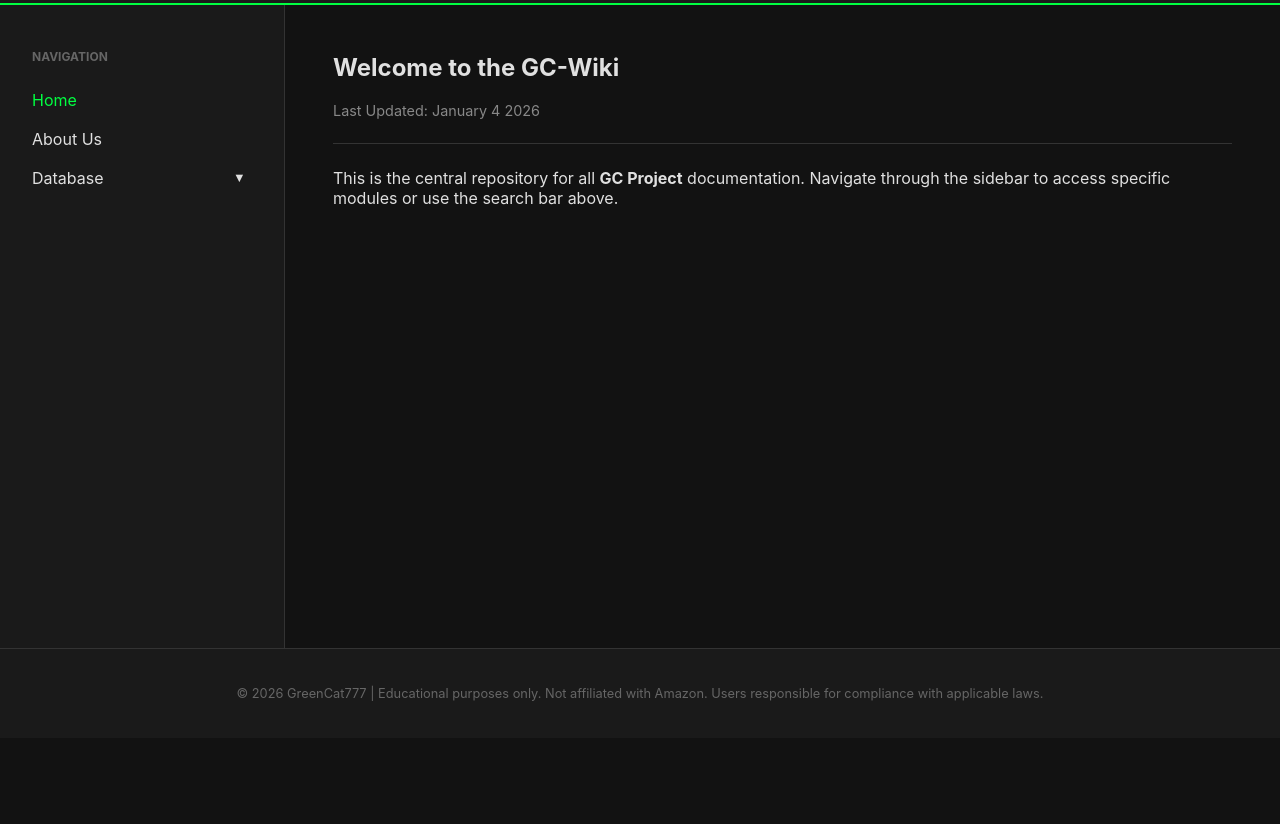
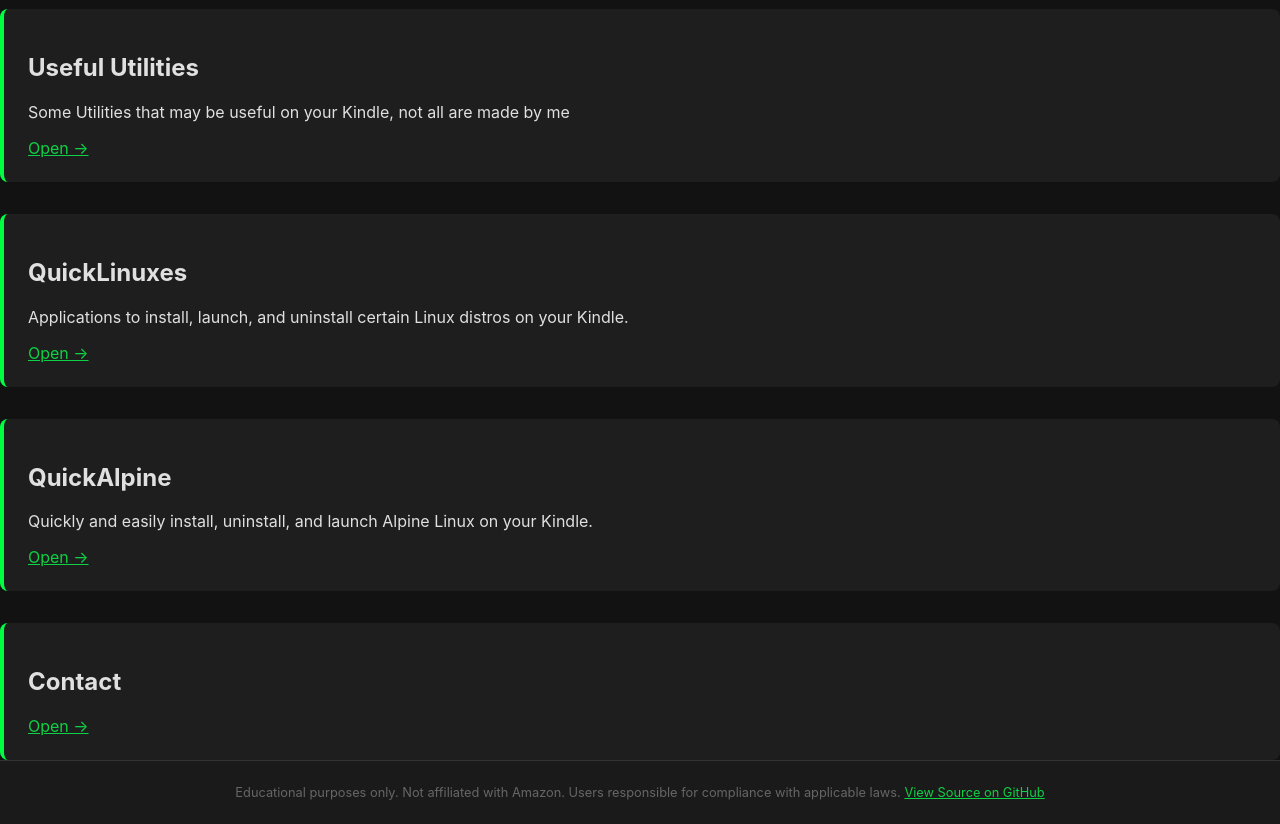
Before and after one commit to GreenCat-777/GC-WIKI, a plain HTML site: page index.html in a window 1280 px wide. Shown: the part 62-886 px from the top of the page. Before the commit the page ends 800 px from the top, so only its background shows below. Drawn offline with Linux system fonts and the light colour scheme; a web font is replaced by a local one.

Commit message:
Update index.html

```diff
--- a/index.html
+++ b/index.html
@@ -3,96 +3,72 @@
 <head>
   <meta charset="UTF-8">
   <meta name="viewport" content="width=device-width, initial-scale=1.0">
-    <title>The GC-Wiki</title>
+  <title>GC-Wiki | Home</title>
   <link rel="stylesheet" href="style.css">
-    <!-- Google Fonts for a clean look -->
-    <link href="fonts.googleapis.com" rel="stylesheet">
 </head>
+
 <body>
 
-    <header class="navbar">
-        <div class="logo">THE <span class="accent">GC-WIKI</span></div>
-        <nav>
-            <!-- Added ID to search bar for JavaScript functionality -->
-            <input type="text" id="search-bar" placeholder="Search knowledge..." class="search-bar">
-        </nav>
-    </header>
+  <main class="main-wrapper">
+    <h1 class="section-title">Welcome to the GC-Wiki</h1>
 
-    <div class="container">
-        <aside class="sidebar">
-            <h3>Navigation</h3>
-            <ul>
-                <li><a href="./" class="active">Home</a></li>
-                <li><a href="./aboutus.html">About Us</a></li>
-                <!-- Updated dropdown menu to link to qa.html -->
-                <li class="dropdown">
-                    <div class="dropdown-header">
-                        <a href="./database.html">Database</a>
-                        <button class="dropdown-arrow" onclick="toggleDropdown(event)">▼</button>
-                    </div>
-                    <ul class="dropdown-menu">
-                        <li><a href="./database/qa.html">QuickAlpine</a></li>
-                        <!-- Add more database pages here -->
-                    </ul>
-                </li>
-            </ul>
-        </aside>
+    <div id="cardContainer" class="card-grid"></div>
+  </main>
 
-        <main class="content">
-            <section id="home">
-                <h1>Welcome to the GC-Wiki</h1>
-                <p class="subtitle">Last Updated: January 4 2026</p>
-                <hr>
-                <p>This is the central repository for all <strong>GC Project</strong> documentation. Navigate through the sidebar to access specific modules or use the search bar above.</p>
-                    </div>
-                </div>
-            </section>
-        </main>
-    </div>
+<script>
+/* ============================= */
+/* EDIT THIS LIST TO ADD PAGES  */
+/* ============================= */
 
-    <footer>
-        <p>&copy; 2026 GreenCat777 | Educational purposes only. Not affiliated with Amazon. Users responsible for compliance with applicable laws.</p>
-    </footer>
-
-    <!-- Added search functionality and dropdown toggle -->
-    <script>
-        function toggleDropdown(event) {
-            event.preventDefault();
-            event.stopPropagation();
-            const dropdown = event.target.closest('.dropdown');
-            dropdown.classList.toggle('active');
+const pages = [
+  {
+    url: "useful-utilities.html",
+    title: "Useful Utilities",
+    description: "Some Utilities that may be useful on your Kindle, not all are made by me",
+    category: " "
+  },
+  {
+    url: "quick.html",
+    title: "QuickLinuxes",
+    description: "Applications to install, launch, and uninstall certain Linux distros on your Kindle.",
+    category: " "
+  },
+  {
+    url: "quickalpine.html",
+    title: "QuickAlpine",
+    description: "Quickly and easily install, uninstall, and launch Alpine Linux on your Kindle.",
+    category: " "
+  },
+  {
+    url: "https://gc-bio.vercel.app/social/",
+    title: "Contact",
+    description: " ",
+    category: " "
   }
-
-        // Search functionality
-        const searchBar = document.getElementById('search-bar');
-
-        searchBar.addEventListener('keypress', function(e) {
-            if (e.key === 'Enter') {
-                const query = this.value.toLowerCase().trim();
-                if (query) {
-                    // Define searchable pages with their content keywords
-                    const pages = [
-                        { url: './index.html', keywords: ['home', 'welcome', 'gc-wiki', 'gc project', 'documentation'] },
-                        { url: './aboutus.html', keywords: ['about', 'greencat777', 'founder', 'bio'] },
-                        { url: './database.html', keywords: ['database', 'projects', 'organized'] },
-                        { url: './database/qa.html', keywords: ['quickalpine', 'alpine', 'linux', 'kindle', 'install', 'qa'] }
-                        { url: './database/qab.html', keywords: ['quickalpinebetter', 'alpine', 'linux', 'kindle', 'install', 'qa', 'better'] }
 ];
 
-                    // Find the best match
-                    for (let page of pages) {
-                        if (page.keywords.some(keyword => keyword.includes(query) || query.includes(keyword))) {
-                            window.location.href = page.url;
-                            return;
-                        }
-                    }
+/* ============================= */
+/* AUTO CARD GENERATOR          */
+/* ============================= */
 
-                    // If no match found, alert user
-                    alert('No results found for: ' + query);
-                }
-            }
+const container = document.getElementById("cardContainer");
+
+pages.forEach(page => {
+  const card = document.createElement("div");
+  card.className = "card";
+
+  card.innerHTML = `
+    <h2 class="card-title">${page.title}</h2>
+    <p class="card-desc">${page.description}</p>
+    <div class="card-meta">${page.category}</div>
+    <div class="card-links">
+      <a href="${page.url}">Open →</a>
+    </div>
+  `;
+
+  container.appendChild(card);
 });
 </script>
-
+<footer class="legal-disclaimer">Educational purposes only. Not affiliated with Amazon. Users responsible for compliance with applicable laws. <a href="https://github.com/NemesisHubris/kindlemodshelf.me" target="_blank" rel="noopener">View Source on GitHub</a></footer>
 </body>
 </html>
```
Lines whose indentation alone changed are shown as unchanged.
